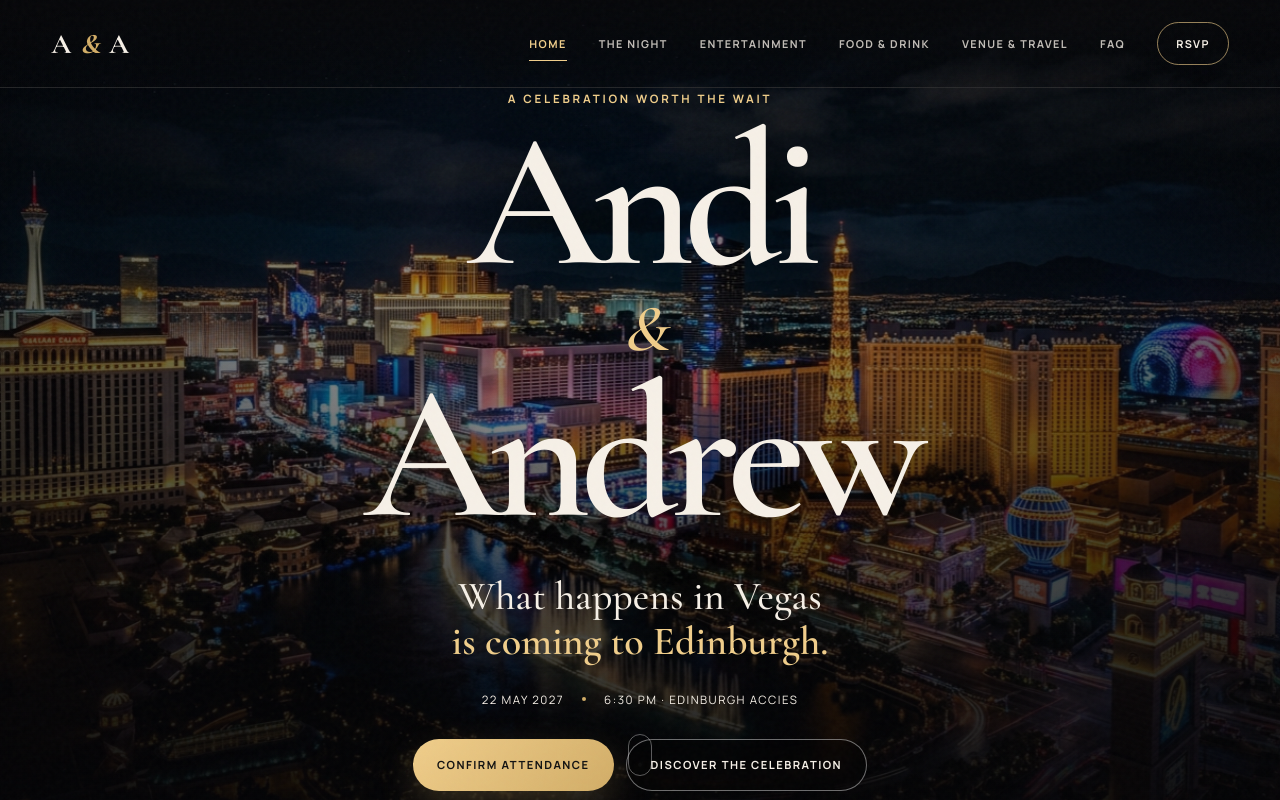
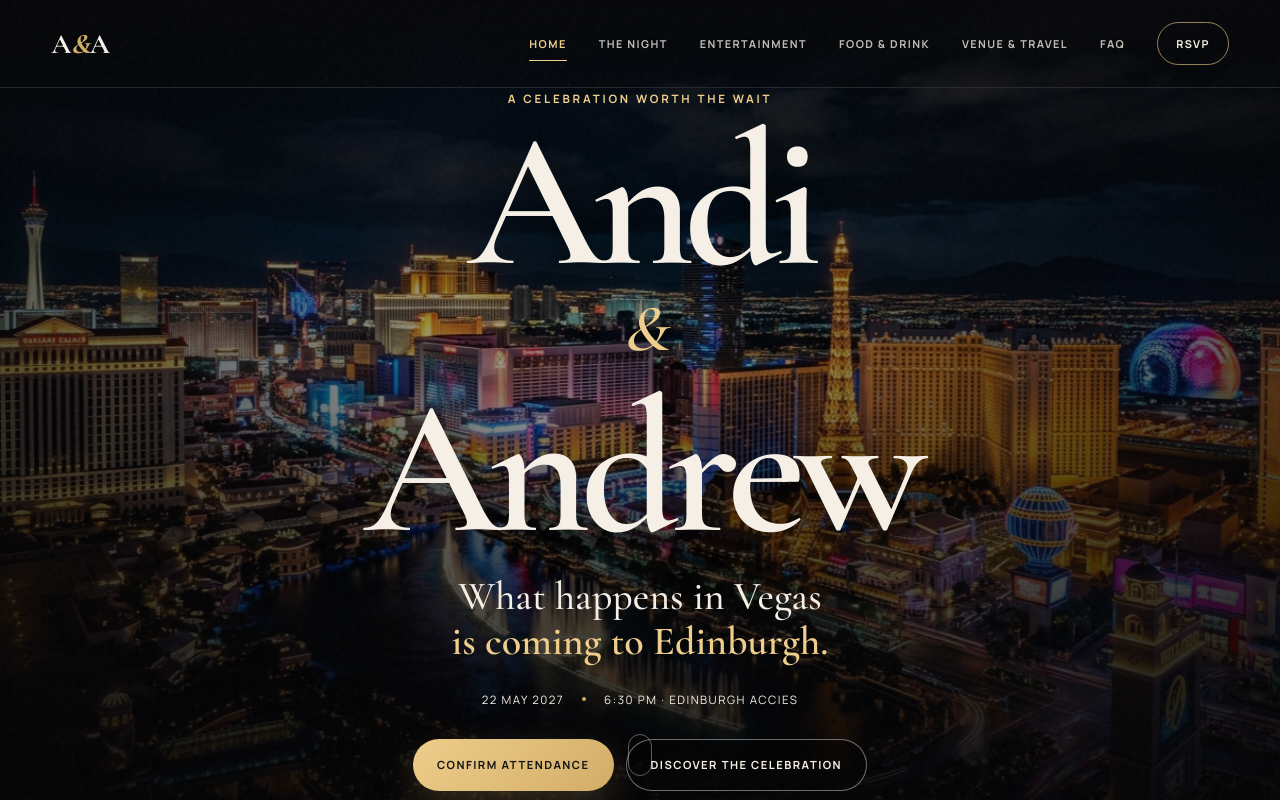
Before and after one commit to andiandandybroon-sys/andi-andrew-wedding-Master, a website: page index.html in a window 1280 px wide. Shown: the top 800 px of the page. Drawn offline with nearby package versions, Linux system fonts and the light colour scheme.

Commit message:
Update styles.css
Refine hero and logo spacing

```diff
--- a/styles.css
+++ b/styles.css
@@ -24,8 +24,21 @@ h2 { margin: 0; font-family: "Cormorant Garamond", serif; font-size: clamp(3rem,
 p { line-height: 1.75; }
 
 .site-header { position: absolute; z-index: 20; top: 0; left: 0; right: 0; height: 88px; display: flex; align-items: center; justify-content: space-between; padding: 0 clamp(20px, 4vw, 60px); border-bottom: 1px solid rgba(255,255,255,.12); }
-.brand { text-decoration: none; font-family: "Cormorant Garamond", serif; font-size: 1.75rem; font-weight: 700; letter-spacing: .04em; }
-.brand span { color: var(--gold); font-style: italic; }
+.brand {
+  display: inline-flex;
+  align-items: baseline;
+  gap: 0.03em;
+  text-decoration: none;
+  font-family: "Cormorant Garamond", serif;
+  font-size: 1.75rem;
+  font-weight: 700;
+  letter-spacing: -0.04em;
+}
+.brand span {
+  color: var(--gold);
+  font-style: italic;
+  margin-inline: -0.02em;
+}
 .site-header nav { display: flex; align-items: center; gap: 32px; }
 .site-header nav a { text-decoration: none; text-transform: uppercase; letter-spacing: .13em; font-size: .68rem; font-weight: 700; }
 .nav-cta { border: 1px solid rgba(240,206,139,.62); border-radius: 999px; padding: 13px 18px; }
@@ -44,11 +57,12 @@ p { line-height: 1.75; }
   letter-spacing: -.055em;
   text-shadow: 0 15px 50px rgba(0, 0, 0, .55);
 }
-
 .hero h1 span {
   display: block;
 }
-
+.hero h1 span:last-child {
+  transform: translateY(0.08em);
+}
 .hero h1 em {
   display: block;
   margin: .28em 0 .24em;
@@ -161,9 +175,11 @@ dd { margin: 0; color: rgba(255,255,255,.82); }
     font-size: clamp(4.6rem, 24vw, 6.8rem);
     line-height: .82;
   }
-
   .hero h1 em {
     margin: .34em 0 .28em;
+  }
+  .hero h1 span:last-child {
+    transform: translateY(0.12em);
   }
   .hero-line { margin-top: 34px; }
   .hero-details { flex-direction: column; gap: 8px; }
```
